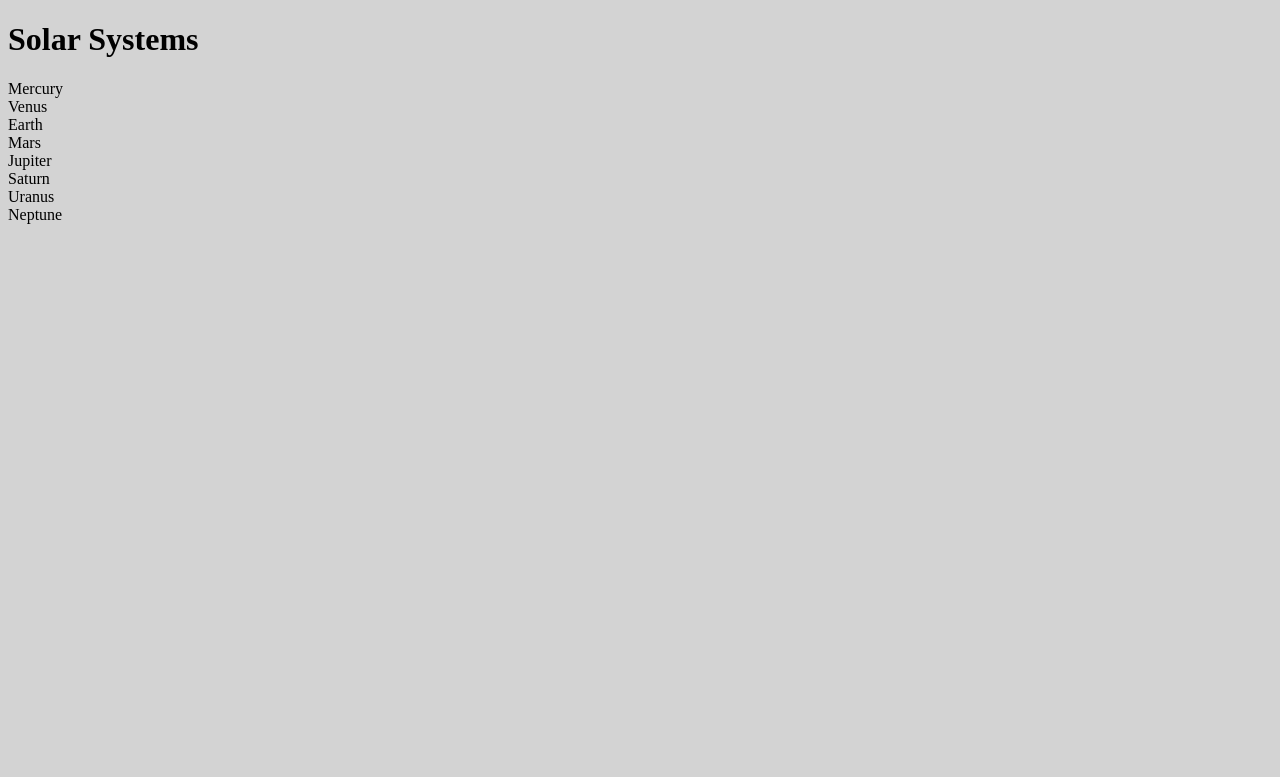
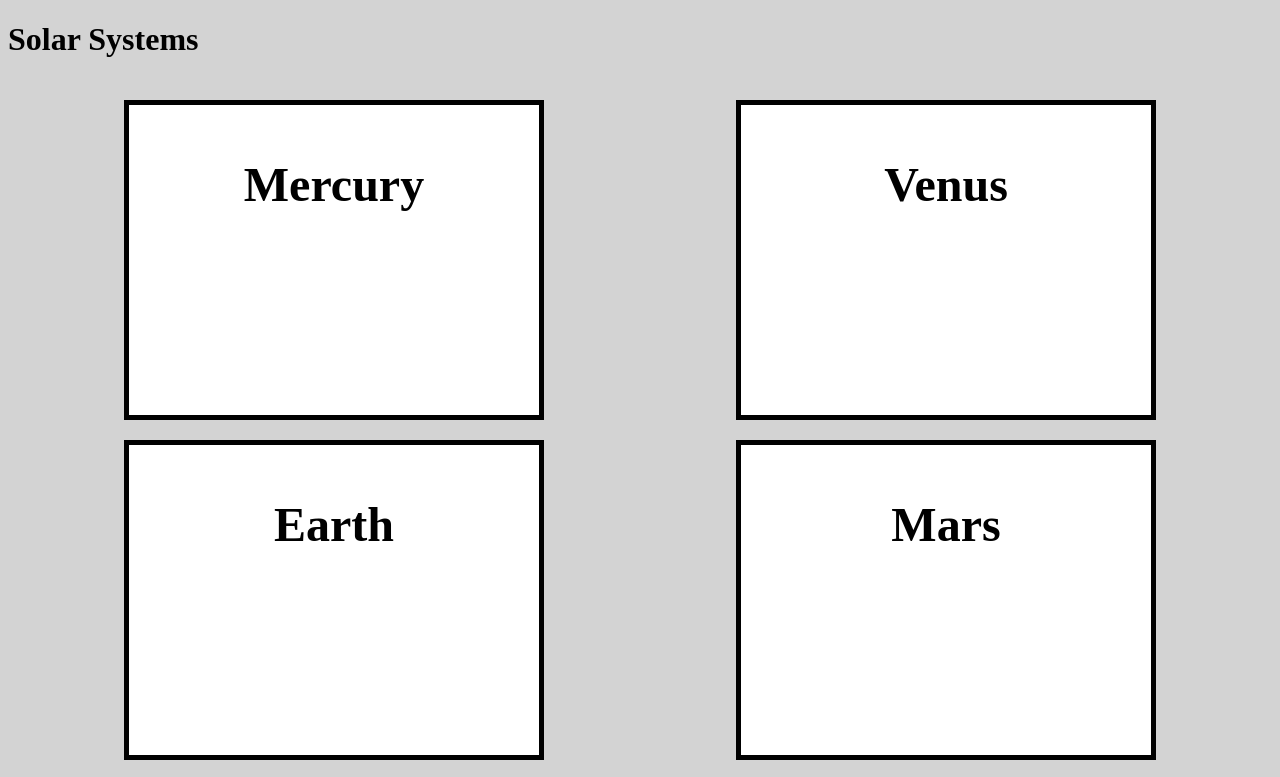
Before and after one commit to briankw23/solar-systems, a plain HTML site: page index.html in a window 1280 px wide. Shown: the top 777 px of the page. Drawn offline with Linux system fonts and the light colour scheme.

Commit message:
cards are styled

```diff
--- a/main.js
+++ b/main.js
@@ -14,7 +14,7 @@ const printToDom = (domString, divId) => {
     const domString = (planetsArray) =>{
         let domString="";
         for (let i = 0; i < planetsArray.length; i++) {
-            domString += `<div>`;
+            domString += `<div class="cards">`;
             domString += `<div> ${planetsArray[i].name} </div>`;
             domString += `</div>`;
         }
--- a/style.css
+++ b/style.css
@@ -1,3 +1,26 @@
 body{
     background-color: lightgrey;
 }
+#main{
+    display: flex;
+    justify-content: space-around;
+    padding: 10px;
+    margin: 10px;
+    flex-wrap: wrap;
+}
+.cards{
+    border: black;
+    padding: 5px;
+    width: 400px;
+    height: 300px;
+    margin: 10px;
+    line-height: 150px;
+    color: black;
+    background-color: white;
+    font-weight: bold;
+    font-size: 3em;
+    text-align: center;
+    box-sizing: content-box;
+    border: 5px solid black;
+    justify-content: center;
+}
```
